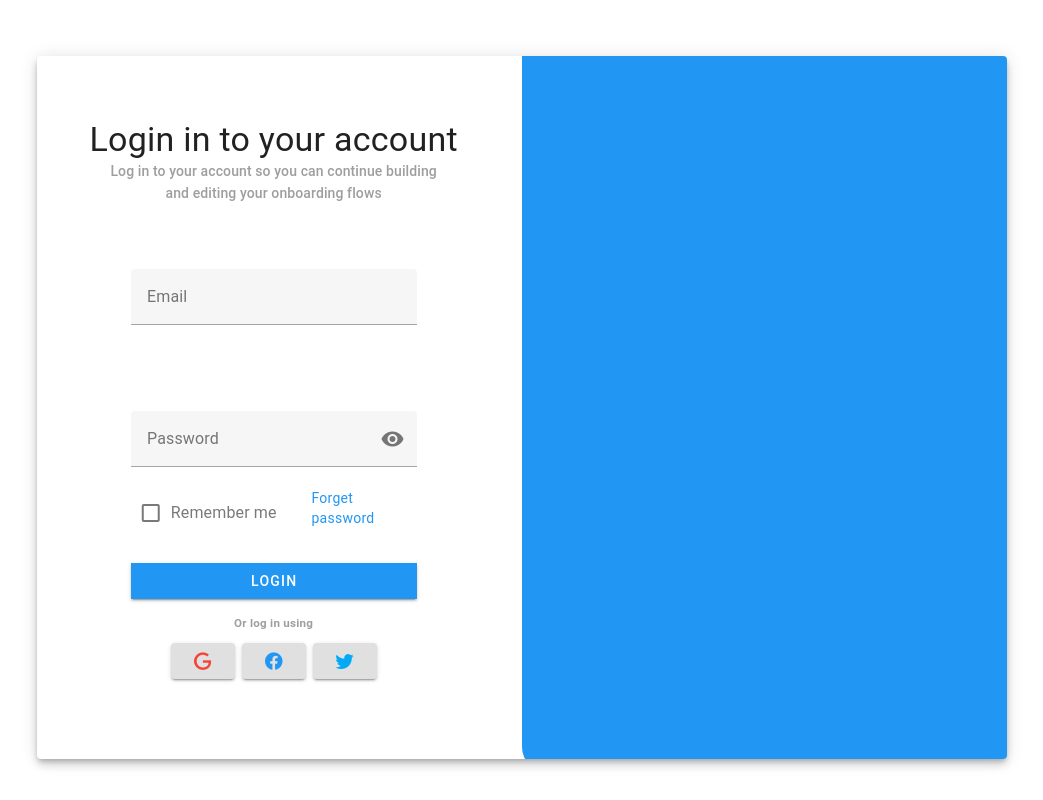
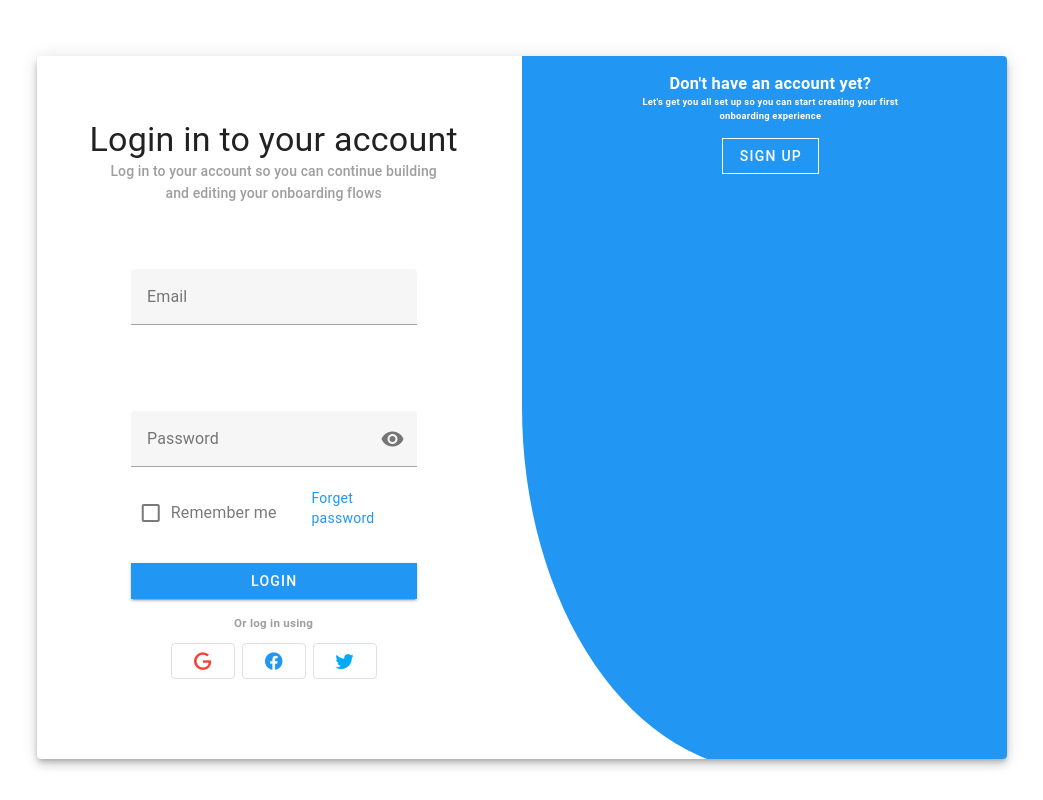
Before and after one commit to matheusmmeneses/loginPage-yt, a Vue app: page / in a window 1280 px wide. Shown: the whole page, without its empty margins (118-1161 px from the left). Built offline with nearby package versions, Linux system fonts and the light colour scheme.

Commit message:
add style

```diff
--- a/src/components/HelloWorld.vue
+++ b/src/components/HelloWorld.vue
@@ -33,13 +33,13 @@
                             <v-btn color="blue" dark block tile type="submit">Login</v-btn>
                             <h5 class="text-center text-grey mt-4 mb-3">Or log in using</h5>
                             <div class="d-flex justify-space-between align-center mx-10 mb-16">
-                              <v-btn depressed outlined color="grey-lighten-2">
+                              <v-btn depressed variant="outlined" color="grey-lighten-2">
                                 <v-icon color="red" size="large">mdi-google</v-icon>
                               </v-btn>
-                              <v-btn depressed outlined color="grey-lighten-2">
+                              <v-btn depressed variant="outlined" color="grey-lighten-2">
                                 <v-icon color="blue" size="large">mdi-facebook</v-icon>
                               </v-btn>
-                              <v-btn depressed outlined color="grey-lighten-2">
+                              <v-btn depressed variant="outlined" color="grey-lighten-2">
                                 <v-icon color="light-blue" size="large">mdi-twitter</v-icon>
                               </v-btn>
                             </div>
@@ -48,7 +48,20 @@
                     </v-form>
                   </v-card-text>
                 </v-col>
-                <v-col cols="12" sm="6" class="pa-4 bg-blue rounded-bs-xl"></v-col>
+                <v-col cols="12" sm="6" class="bg-blue justify-center align-center" id="rounded-Col">
+                  <div class="text-center;padding: 180px 0; justify-center align-center">
+                    <v-card-text class="text-white align-center">
+                      <h3 class="text-center">Don't have an account yet?</h3>
+                      <h6 class="text-center">
+                          Let's get you all set up so you can start creating your first <br>
+                          onboarding experience
+                      </h6>
+                    </v-card-text>
+                    <div class="text-center">
+                      <v-btn tile variant="outlined" dark @click="step++">Sign up</v-btn>
+                    </div>
+                  </div>
+                </v-col>
               </v-row>
             </v-window-item>
           </v-window>
@@ -87,4 +100,8 @@ export default {
 .v-app .rounded-br-xl {
   border-bottom-right-radius: 300px !important;
 }
+
+#rounded-Col {
+  border-radius: 0% 00% 0% 50%;
+}
 </style>
```
